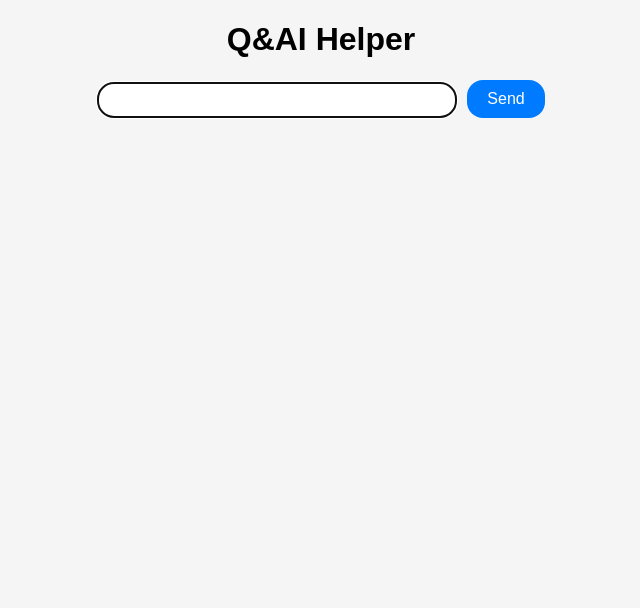
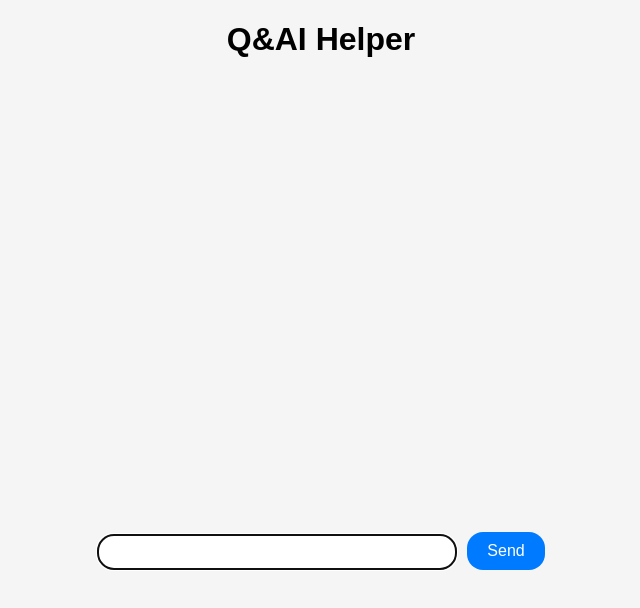
Before and after one commit to vquijano12/my-chatbot, a React (Create React App) app in the folder frontend/: page / in a window 1280 px wide. Shown: the top 608 px of the page, without its empty margins (319-959 px from the left). Built offline with nearby package versions, Linux system fonts and the light colour scheme.

Commit message:
feat: move chat input form to bottom and update it to overlap chat container

```diff
--- a/frontend/src/App.css
+++ b/frontend/src/App.css
@@ -13,6 +13,12 @@ h1 {
   margin: 0 auto;
 }
 
+.chat-area-wrapper {
+  position: relative;
+  width: 100%;
+  height: 500px;
+}
+
 div > div {
   margin: 10px 0;
 }
--- a/frontend/src/App.js
+++ b/frontend/src/App.js
@@ -104,6 +104,7 @@ const App = () => {
   return (
     <div className="app-container">
       <h1>Q&AI Helper</h1>
+      <div className="chat-area-wrapper">
         <ChatInput
           input={input}
           handleInputChange={handleInputChange}
@@ -124,6 +125,7 @@ const App = () => {
           </div>
         )}
       </div>
+    </div>
   );
 };
 
--- a/frontend/src/styles/ChatInput.css
+++ b/frontend/src/styles/ChatInput.css
@@ -1,8 +1,14 @@
 form {
+  position: absolute;
+  left: 0;
+  right: 0;
+  bottom: 0;
+  z-index: 2;
+  padding: 10px 0;
   display: flex;
   justify-content: center;
   align-items: flex-end;
-  margin: 20px 0;
+  margin: 0;
 }
 
 .chat-input {
```
Lines whose indentation alone changed are shown as unchanged.
